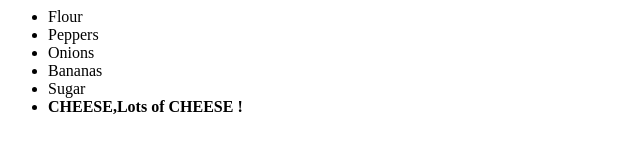
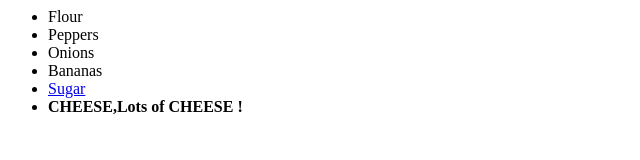
Before and after one commit to dixitcy/shoppinglist, a plain HTML site: page index.html in a window 1280 px wide. Shown: the full height of the page, 0-640 px from the left. Drawn offline with Linux system fonts and the light colour scheme.

Commit message:
Making sugar into a link

```diff
--- a/index.html
+++ b/index.html
@@ -5,7 +5,7 @@
 			<li>Peppers</li>
 			<li>Onions</li>
 			<li>Bananas</li>
-			<li>Sugar</li>
+			<li><a href='google.com?q=sugar'>Sugar</a></li>
 			<li><b>CHEESE,Lots of CHEESE !</b></li>
 		</ul>
 	</body>
```
